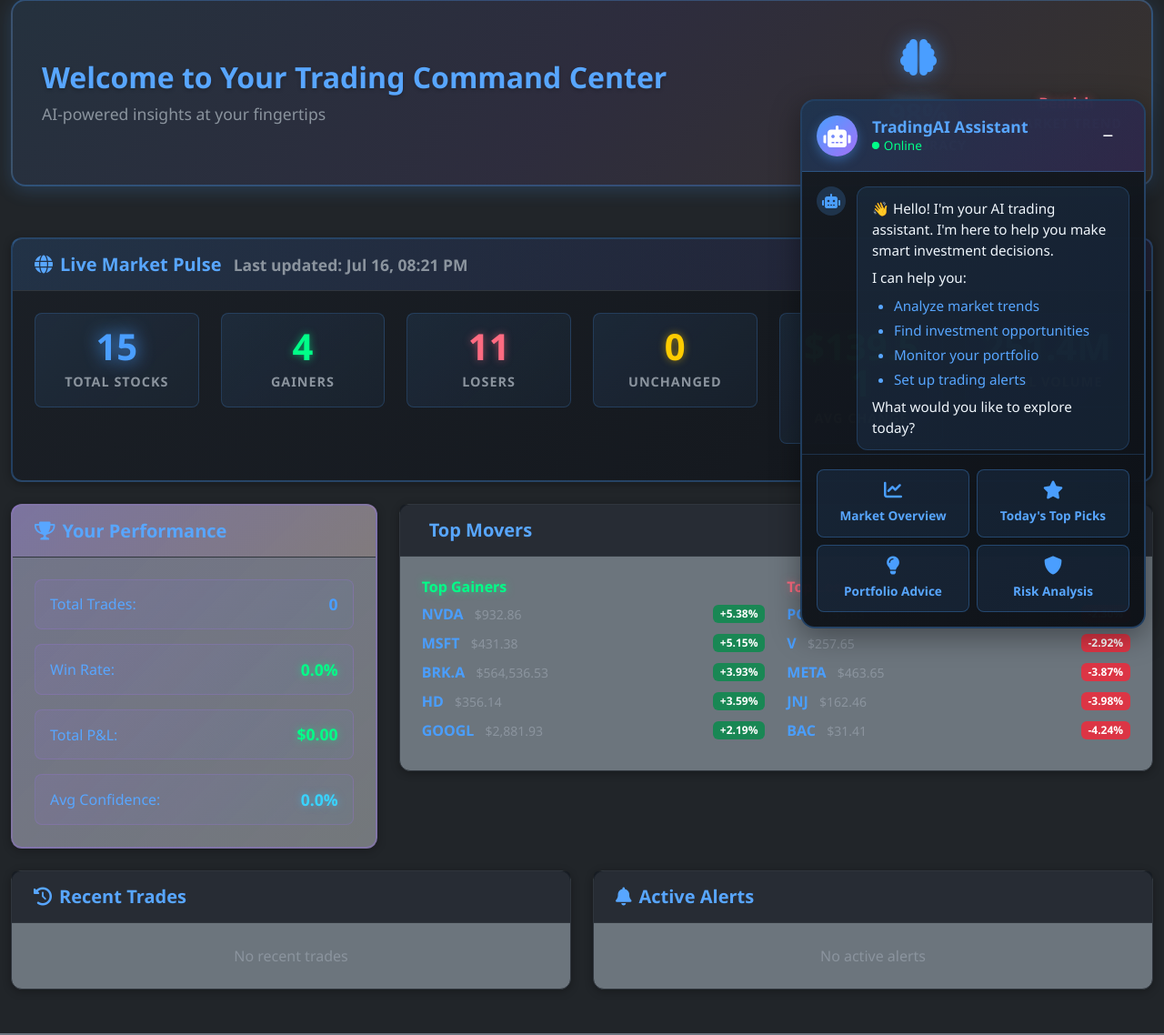
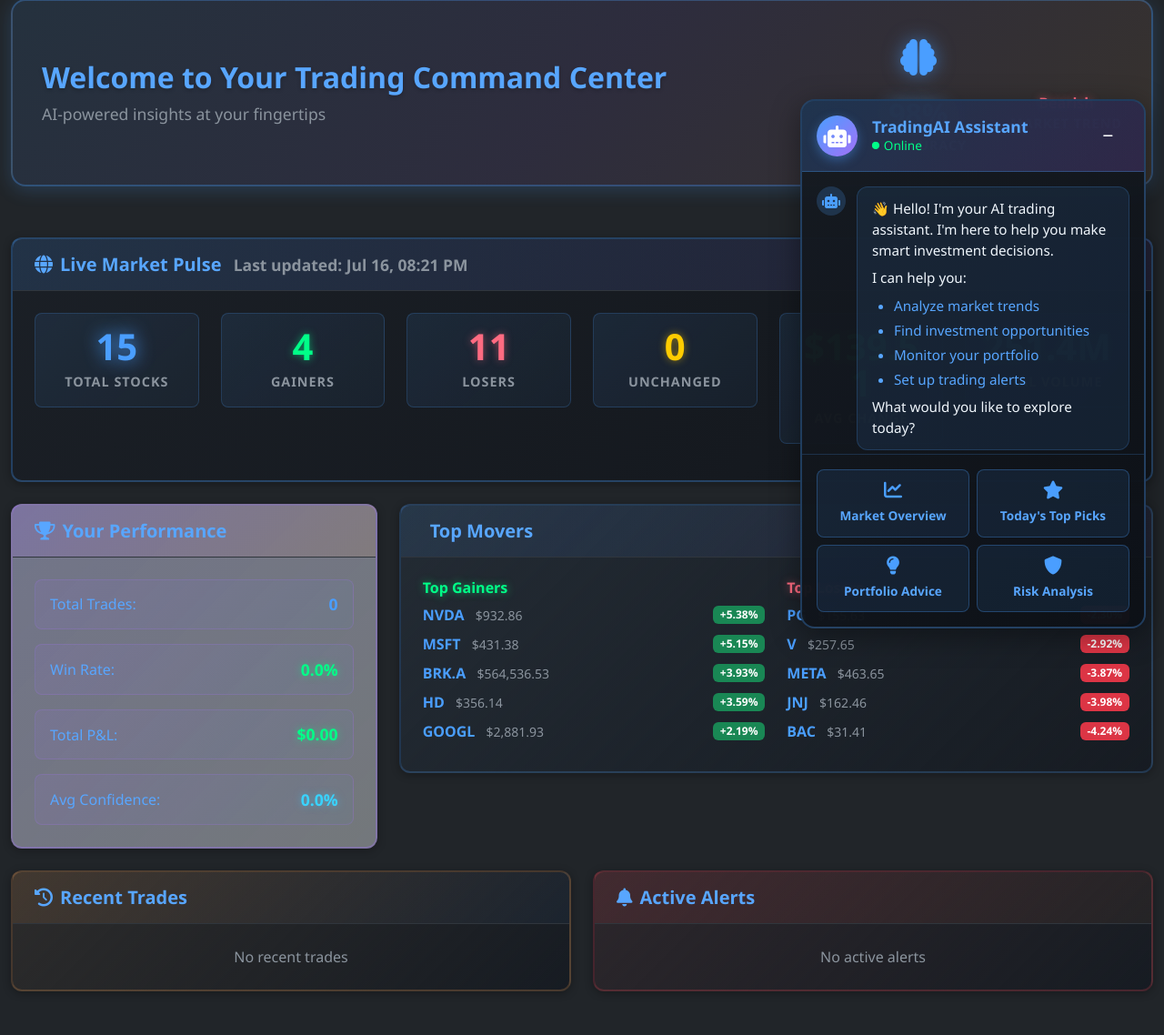
Before and after one commit to img0j0/tradewise-ai, a Flask app: page / in a window 1280 px wide. Shown: the part 89-1227 px from the top of the page at 91% size. Run offline with Flask 3, Linux system fonts and the light colour scheme; data that the repository does not hold is empty.

Commit message:
Improve the look and feel of the site by implementing a more consistent theme
Updates CSS styles and HTML templates to remove gray backgrounds and apply dark theme.

Replit-Commit-Author: Agent
Replit-Commit-Session-Id: ff2204e8-596f-4096-a6e7-78ef4ad0d830
Replit-Commit-Screenshot-Url: https://storage.googleapis.com/screenshot-production-us-central1/faac9d14-f6e8-472b-b68f-2222f8439d93/ff2204e8-596f-4096-a6e7-78ef4ad0d830/fp8Wx9Y

```diff
--- a/static/css/style.css
+++ b/static/css/style.css
@@ -748,6 +748,70 @@ body {
     background: linear-gradient(135deg, rgba(163, 113, 247, 0.2) 0%, rgba(255, 166, 87, 0.1) 100%);
 }
 
+/* Card Style Updates - Remove Gray Backgrounds */
+.top-movers-card {
+    background: linear-gradient(135deg, rgba(74, 158, 255, 0.05) 0%, rgba(22, 27, 34, 0.95) 100%);
+    border: 2px solid rgba(74, 158, 255, 0.2);
+}
+
+.top-movers-card .card-header {
+    background: linear-gradient(135deg, rgba(74, 158, 255, 0.1) 0%, rgba(163, 113, 247, 0.05) 100%);
+}
+
+.recent-trades-card {
+    background: linear-gradient(135deg, rgba(255, 166, 87, 0.05) 0%, rgba(22, 27, 34, 0.95) 100%);
+    border: 2px solid rgba(255, 166, 87, 0.2);
+}
+
+.recent-trades-card .card-header {
+    background: linear-gradient(135deg, rgba(255, 166, 87, 0.1) 0%, rgba(74, 158, 255, 0.05) 100%);
+}
+
+.active-alerts-card {
+    background: linear-gradient(135deg, rgba(255, 71, 87, 0.05) 0%, rgba(22, 27, 34, 0.95) 100%);
+    border: 2px solid rgba(255, 71, 87, 0.2);
+}
+
+.active-alerts-card .card-header {
+    background: linear-gradient(135deg, rgba(255, 71, 87, 0.1) 0%, rgba(255, 166, 87, 0.05) 100%);
+}
+
+.stock-filters-card,
+.stock-scanner-card,
+.trading-alerts-card,
+.portfolio-holdings-card {
+    background: linear-gradient(135deg, rgba(22, 27, 34, 0.98) 0%, rgba(13, 17, 23, 0.98) 100%);
+    border: 2px solid rgba(74, 158, 255, 0.2);
+}
+
+.stock-filters-card .card-header,
+.stock-scanner-card .card-header,
+.trading-alerts-card .card-header,
+.portfolio-holdings-card .card-header {
+    background: linear-gradient(135deg, rgba(74, 158, 255, 0.15) 0%, rgba(163, 113, 247, 0.08) 100%);
+}
+
+/* Form Controls Dark Theme */
+.form-control,
+.form-select {
+    background-color: rgba(22, 27, 34, 0.9);
+    border: 1px solid rgba(74, 158, 255, 0.3);
+    color: var(--text-primary);
+}
+
+.form-control:focus,
+.form-select:focus {
+    background-color: rgba(22, 27, 34, 0.95);
+    border-color: var(--primary-color);
+    color: var(--text-bright);
+    box-shadow: 0 0 0 0.2rem rgba(74, 158, 255, 0.25);
+}
+
+.form-label {
+    color: var(--text-secondary);
+    font-weight: 600;
+}
+
 /* Responsive Design for Welcome Banner */
 @media (max-width: 992px) {
     .welcome-banner {
--- a/templates/index.html
+++ b/templates/index.html
@@ -113,7 +113,7 @@
 
         <!-- Top Movers -->
         <div class="col-lg-8 mb-4">
-            <div class="card bg-secondary">
+            <div class="card bg-dark top-movers-card">
                 <div class="card-header">
                     <h5 class="mb-0"><i class="fas fa-trending-up me-2"></i>Top Movers</h5>
                 </div>
@@ -140,7 +140,7 @@
     <!-- Recent Trades and Alerts -->
     <div class="row">
         <div class="col-lg-6 mb-4">
-            <div class="card bg-secondary">
+            <div class="card bg-dark recent-trades-card">
                 <div class="card-header">
                     <h5 class="mb-0"><i class="fas fa-history me-2"></i>Recent Trades</h5>
                 </div>
@@ -153,7 +153,7 @@
         </div>
 
         <div class="col-lg-6 mb-4">
-            <div class="card bg-secondary">
+            <div class="card bg-dark active-alerts-card">
                 <div class="card-header">
                     <h5 class="mb-0"><i class="fas fa-bell me-2"></i>Active Alerts</h5>
                 </div>
@@ -171,7 +171,7 @@
 <div id="stocks-section" style="display: none;">
     <div class="row mb-4">
         <div class="col-12">
-            <div class="card bg-secondary">
+            <div class="card bg-dark stock-filters-card">
                 <div class="card-header">
                     <h5 class="mb-0"><i class="fas fa-filter me-2"></i>Stock Filters</h5>
                 </div>
@@ -205,7 +205,7 @@
 
     <div class="row">
         <div class="col-12">
-            <div class="card bg-secondary">
+            <div class="card bg-dark stock-scanner-card">
                 <div class="card-header">
                     <h5 class="mb-0"><i class="fas fa-chart-area me-2"></i>Stock Ticker Scanner</h5>
                 </div>
@@ -223,7 +223,7 @@
 <div id="alerts-section" style="display: none;">
     <div class="row">
         <div class="col-12">
-            <div class="card bg-secondary">
+            <div class="card bg-dark trading-alerts-card">
                 <div class="card-header">
                     <h5 class="mb-0"><i class="fas fa-bell me-2"></i>Trading Alerts</h5>
                 </div>
@@ -241,7 +241,7 @@
 <div id="portfolio-section" style="display: none;">
     <div class="row">
         <div class="col-12">
-            <div class="card bg-secondary">
+            <div class="card bg-dark portfolio-holdings-card">
                 <div class="card-header">
                     <h5 class="mb-0"><i class="fas fa-briefcase me-2"></i>Portfolio Holdings</h5>
                 </div>
```
